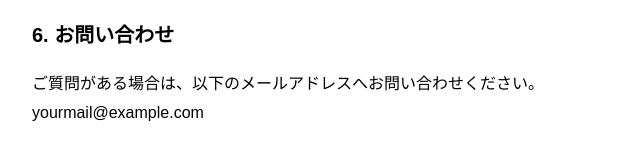
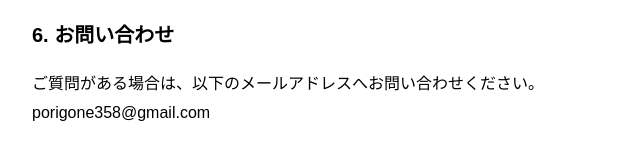
Before and after one commit to Kimiko238/privacy-policy, a plain HTML site: page index.html in a window 1280 px wide. Shown: the part 1013-1172 px from the top of the page, 208-848 px from the left. Drawn offline with Linux system fonts and the light colour scheme.

Commit message:
Update contact email address in index.html

```diff
--- a/index.html
+++ b/index.html
@@ -66,7 +66,7 @@
 <h2>6. お問い合わせ</h2>
 <p>
 ご質問がある場合は、以下のメールアドレスへお問い合わせください。<br>
-yourmail@example.com
+porigone358@gmail.com
 </p>
 
 </body>
```
